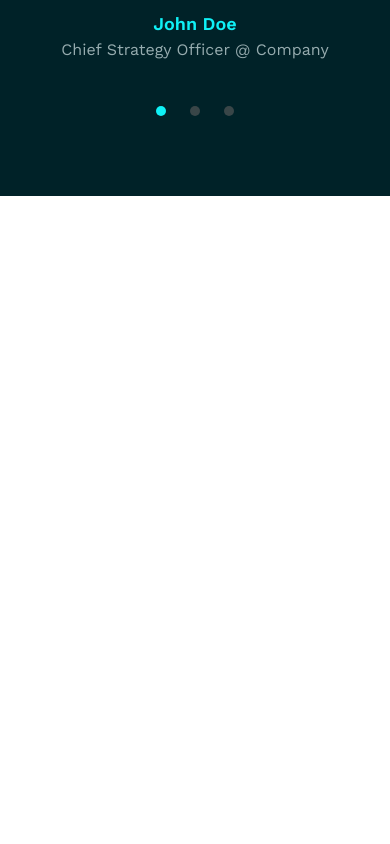
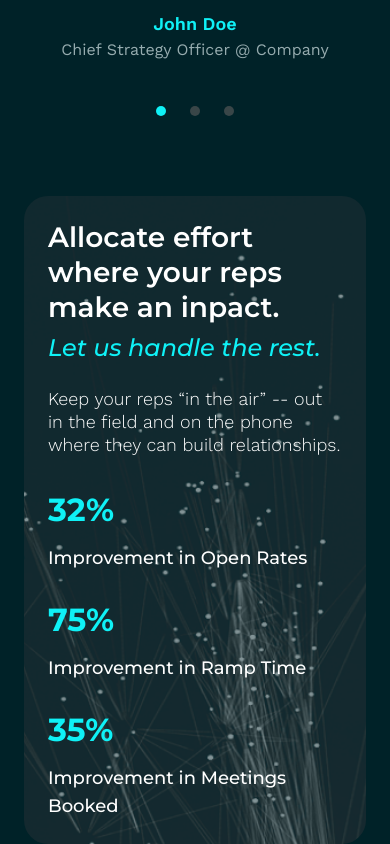
Before and after one commit to AdalOnShow/wizia-landing-page, a React (Vite) app: page / in a window 390 px wide. Shown: the part 2716-3560 px from the top of the page. Before the commit the page ends 2912 px from the top, so only its background shows below. Built offline with nearby package versions, Linux system fonts and the light colour scheme.

Commit message:
ready Improvement section and responsive

```diff
--- a/src/App.jsx
+++ b/src/App.jsx
@@ -4,6 +4,7 @@ import Brands from "./sections/Brands.jsx";
 import Service from "./sections/Service.jsx";
 import Train from "./sections/Train.jsx";
 import Reviews from "./sections/Reviews.jsx";
+import Improvement from "./sections/Improvement.jsx";
 
 const App = () => {
     return (
@@ -14,6 +15,7 @@ const App = () => {
             <Service />
             <Train />
             <Reviews />
+            <Improvement />
         </main>
     )
 }
--- a/src/constants/index.js
+++ b/src/constants/index.js
@@ -60,3 +60,21 @@ export const services = [
         desc: "Train an aiDR on an outbound patch, to nurture inbound leads, or to reach out to your long tail of SMB customers at renewal time.",
     },
 ]
+
+export const reviews = [
+    {
+        content: "Qorem ipsum dolor sit amet, consectetur adipiscing elit. Nunc vulputate libero et velit interdum, ac aliquet odio mattis.",
+        author: "John Doe",
+        title: "Chief Strategy Officer @ Company",
+    },
+    {
+        content: "Lorem ipsum, dolor sit amet consectetur adipisicing elit. Beatae ab molestias recusandae ducimus mollitia quibusdam",
+        author: "Sharif Adal",
+        title: "Font-End Web Developer",
+    },
+    {
+        content: "Lorem ipsum dolor, sit amet consectetur adipisicing elit. Sint veniam voluptatum facilis blanditiis",
+        author: "Marina Subah",
+        title: "Student",
+    },
+];
--- /dev/null
+++ b/src/sections/Improvement.jsx
@@ -0,0 +1,33 @@
+const Improvement = () => {
+    return (
+        <section className="px-6">
+            <div
+                className="container mx-auto max-w-[1344px] bg-[url(/Improvement-bg.png)] bg-cover bg-right bg-no-repeat p-6 md:pt-[49px] lg:pt-[69px] md:pb-[70px] lg:pb-[92px] lg:px-[72px] rounded-[24px] relative">
+                <div className="flex flex-col items-start justify-start max-w-[600px]">
+                    <h2 className="font-semibold text-[28px] md:text-[32px] leading-[35px] md:leading-10">Allocate effort where your reps make an
+                        inpact.</h2>
+
+                    <h3 className="font-medium italic text-2xl md:text-[32px] leading-[30px] md:leading-10 text-teal-50 mt-2">Let us handle the
+                        rest.</h3>
+
+                    <p className="font-light font-workSans text-lg md:text-xl leading-[23px] md:leading-[26px] mt-6 md:mt-[17px]">Keep your reps “in the air”
+                        -- out in the field and on the phone where they can build relationships.</p>
+
+                    <div className="flex items-start justify-start lg:flex-center gap-6 mt-[30px] md:mt-[50px] lg:mt-[94px] flex-wrap">
+                        {
+                            [{ percent: 32, text: "Improvement in Open Rates", },
+                            { percent: 75, text: "Improvement in Ramp Time", },
+                            { percent: 35, text: "Improvement in Meetings Booked", }].map(({ percent, text }, i) => (
+                                <div key={i} className="lg:max-w-[180px]">
+                                    <h2 className="font-bold text-[32px] md:text-[40px] text-teal-50">{percent}%</h2>
+                                    <p className="font-medium text-lg md:text-xl mt-2.5">{text}</p>
+                                </div>
+                            ))
+                        }
+                    </div>
+                </div>
+            </div>
+        </section>
+    )
+}
+export default Improvement
--- a/src/sections/Reviews.jsx
+++ b/src/sections/Reviews.jsx
@@ -1,23 +1,7 @@
 import { useState } from "react";
+import { reviews } from "../constants/index.js";
 
 const Carousel = () => {
-    const reviews = [
-        {
-            content: "Qorem ipsum dolor sit amet, consectetur adipiscing elit. Nunc vulputate libero et velit interdum, ac aliquet odio mattis.",
-            author: "John Doe",
-            title: "Chief Strategy Officer @ Company",
-        },
-        {
-            content: "Lorem ipsum, dolor sit amet consectetur adipisicing elit. Beatae ab molestias recusandae ducimus mollitia quibusdam",
-            author: "Sharif Adal",
-            title: "Font-End Web Developer",
-        },
-        {
-            content: "Lorem ipsum dolor, sit amet consectetur adipisicing elit. Sint veniam voluptatum facilis blanditiis",
-            author: "Marina Subah",
-            title: "Student",
-        },
-    ];
 
     const [currentIndex, setCurrentIndex] = useState(0);
 
```
Also changed, not shown: public/Improvement-bg.png (added), public/arrow-disable.svg (deleted).
